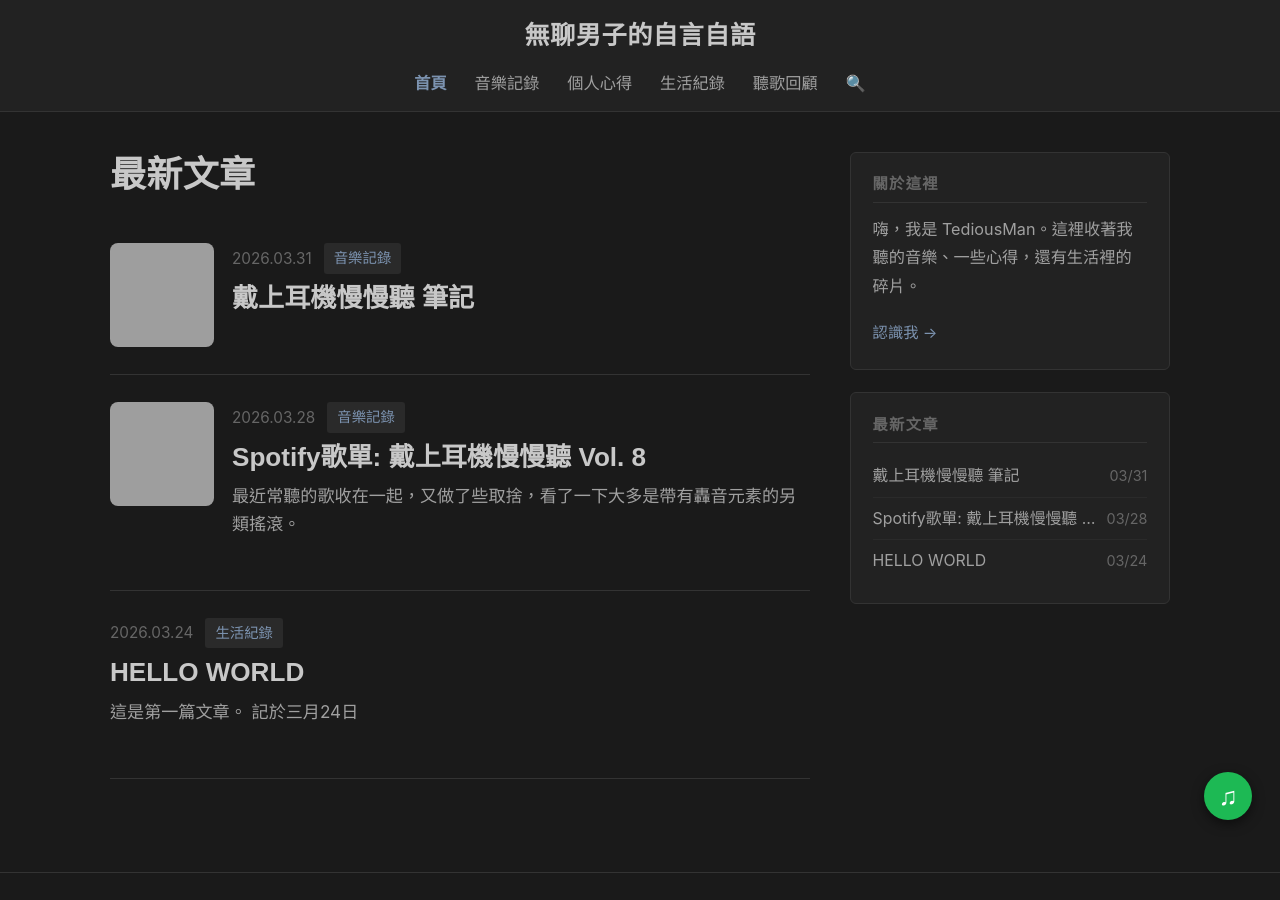
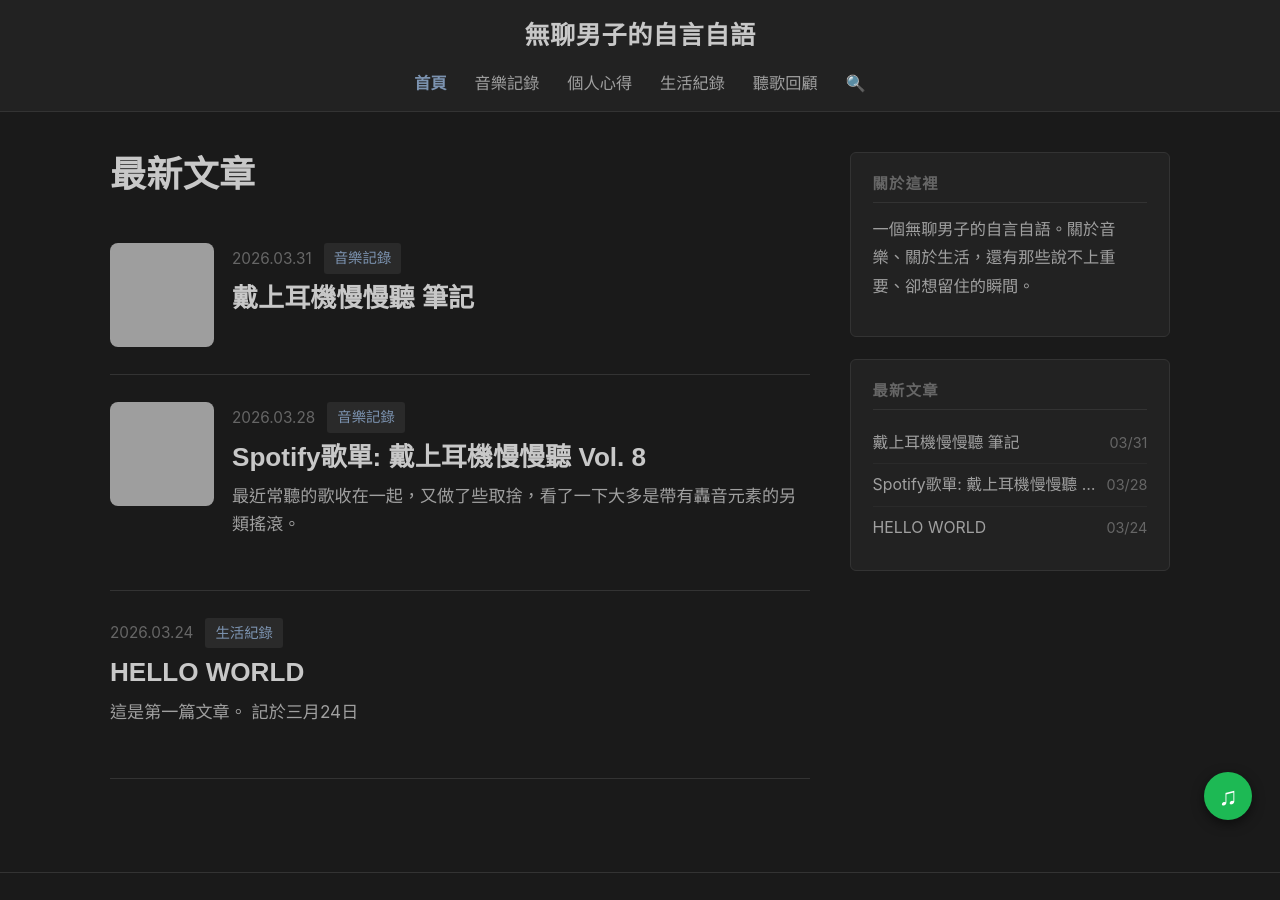
Before and after one commit to TediousMan/tediousman.github.io, a Jekyll site: the page built from index.html, in a window 1280 px wide and 900 px high, cut to the strip 0-900 px from the top of the window. Built offline with Jekyll 4.4.1, drawn with Linux system fonts in a browser that asks for light colours; the list of posts is cut into pages by our own code; comment, search, counter and statistics services are not loaded; a style sheet for code colours, icons or effects is not loaded; grey boxes are pictures that could not be loaded.

Commit message:
首頁「關於這裡」換新文案、拿掉認識我連結

```diff
--- a/_includes/sidebar-home.html
+++ b/_includes/sidebar-home.html
@@ -1,8 +1,7 @@
 <aside class="sidebar">
   <section class="sidebar-section sidebar-about">
     <h3>關於這裡</h3>
-    <p>嗨，我是 TediousMan。這裡收著我聽的音樂、一些心得，還有生活裡的碎片。</p>
-    <a href="{{ '/about/' | relative_url }}" class="sidebar-more">認識我 →</a>
+    <p>一個無聊男子的自言自語。關於音樂、關於生活，還有那些說不上重要、卻想留住的瞬間。</p>
   </section>
 
   <section class="sidebar-section">
```
